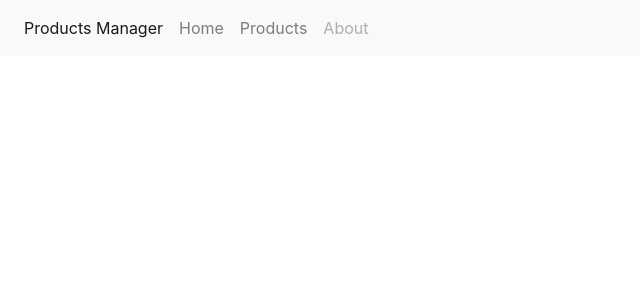
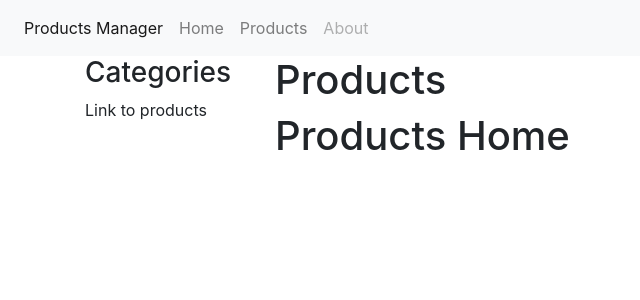
Before and after one commit to mariorodeghiero/react-product-manager-app, a React (Create React App) app: page /product in a window 1280 px wide. Shown: the top 300 px of the page, without its empty margins (0-640 px from the left). Built offline with nearby package versions, Linux system fonts and the light colour scheme.

Commit message:
configuring route of react-router

```diff
--- a/src/App.js
+++ b/src/App.js
@@ -1,8 +1,9 @@
-import React, {Component} from "react";
+import React, { Component } from "react";
 
-import {BrowserRouter as Router, Route, Link} from "react-router-dom";
+import { BrowserRouter as Router, Route, Link } from "react-router-dom";
 import Home from "./Home";
 import About from "./About";
+import Product from "./Product";
 class App extends Component {
   render() {
     return (
@@ -16,8 +17,9 @@ class App extends Component {
               data-target="#navbarNavAltMarkup"
               aria-controls="navbarNavAltMarkup"
               aria-expanded="false"
-              aria-label="Toggle navigation">
-              <span class="navbar-toggler-icon"/>
+              aria-label="Toggle navigation"
+            >
+              <span class="navbar-toggler-icon" />
             </button>
             <div class="collapse navbar-collapse" id="navbarNavAltMarkup">
               <div class="navbar-nav">
@@ -27,9 +29,9 @@ class App extends Component {
                 <Link class="nav-item nav-link" to="/">
                   Home
                 </Link>
-                <a class="nav-item nav-link" href="/">
+                <Link class="nav-item nav-link" to="/product">
                   Products
-                </a>
+                </Link>
                 <Link class="nav-item nav-link disabled" to="/about">
                   About
                 </Link>
@@ -37,8 +39,9 @@ class App extends Component {
             </div>
           </nav>
           <div className="container">
-            <Route exact path="/" component={Home}/>
-            <Route exact path="/about" component={About}/>
+            <Route exact path="/" component={Home} />
+            <Route exact path="/about" component={About} />
+            <Route exact path="/product" component={Product} />
           </div>
         </div>
       </Router>
--- /dev/null
+++ b/src/Product.jsx
@@ -0,0 +1,25 @@
+import React, { Component } from "react";
+
+import { Route } from "react-router-dom";
+
+import ProductsHome from "./ProductHome";
+
+class Product extends Component {
+  state = {};
+  render() {
+    return (
+      <div className="row">
+        <div className="col-md-2">
+          <h3>Categories</h3>
+          Link to products
+        </div>
+        <div className="col-md-10">
+          <h1>Products</h1>
+          <Route exact path={this.props.match.url} component={ProductsHome} />
+        </div>
+      </div>
+    );
+  }
+}
+
+export default Product;
--- /dev/null
+++ b/src/ProductHome.jsx
@@ -0,0 +1,14 @@
+import React, { Component } from "react";
+
+class ProductsHome extends Component {
+  state = {};
+  render() {
+    return (
+      <div>
+        <h1>Products Home</h1>
+      </div>
+    );
+  }
+}
+
+export default ProductsHome;
```
